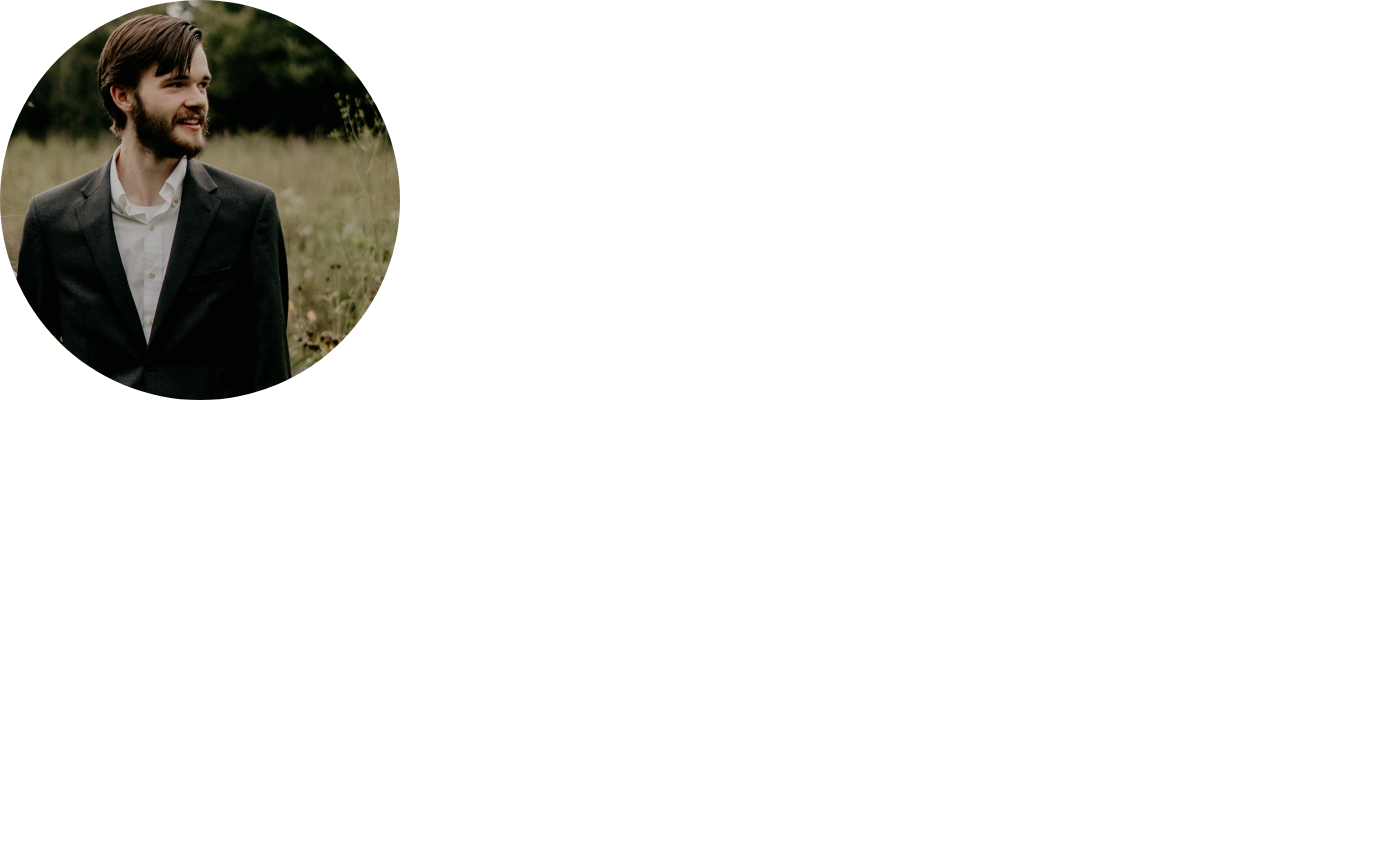
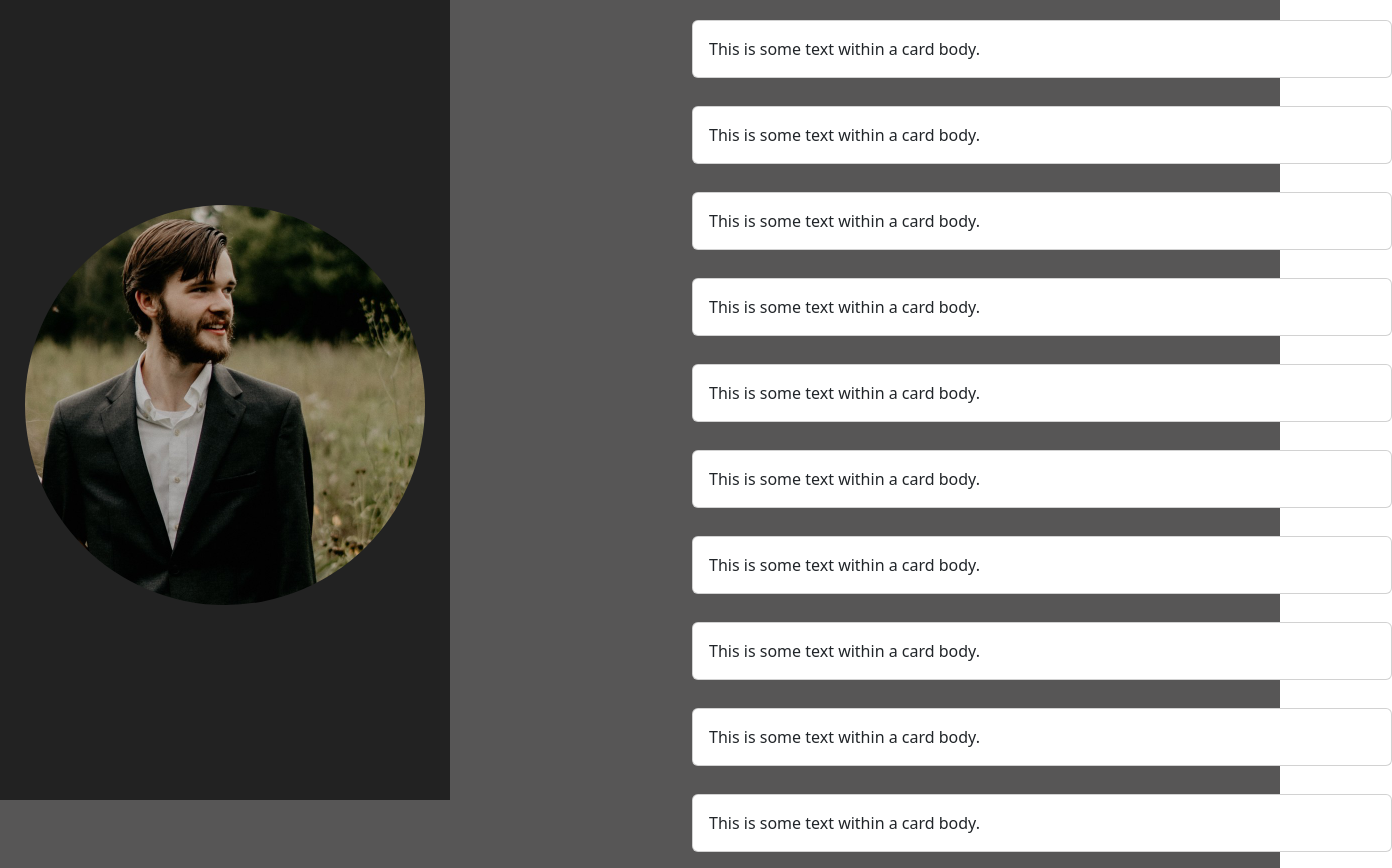
Before and after one commit to AndrewCWillis/awilliswebsite, a React (Create React App) app: page / in a window 1280 px wide. Shown: the top 868 px of the page, 1392 px wide, since content can reach past the window. Before the commit the page ends 800 px from the top, so only its background shows below. Built offline with nearby package versions, Linux system fonts and the light colour scheme.

Commit message:
created the basic layout

```diff
--- a/package.json
+++ b/package.json
@@ -7,12 +7,15 @@
     "@testing-library/jest-dom": "^5.16.5",
     "@testing-library/react": "^13.4.0",
     "@testing-library/user-event": "^13.5.0",
+    "bootstrap": "^5.2.3",
     "gh-pages": "^5.0.0",
     "react": "^18.2.0",
     "react-bootstrap": "^2.7.2",
     "react-dom": "^18.2.0",
+    "react-pro-sidebar": "^1.0.0",
     "react-router-dom": "^6.8.1",
-    "react-scripts": "5.0.1",
+    "react-scripts": "^5.0.1",
+    "react-sidebar": "^3.0.2",
     "web-vitals": "^2.1.4"
   },
   "scripts": {
--- a/src/App.js
+++ b/src/App.js
@@ -4,13 +4,16 @@ import {
 } from "react-router-dom";
 //https://v5.reactrouter.com/web/guides/quick-start#:~:text=1st%20Example%3A%20Basic%20Routing
 import Home from './pages/Home';
+import { ProSidebarProvider } from 'react-pro-sidebar';
 /*
 - implement routing later with a header (check the 499 final project)
 */
 function App() {
   return (
-    <div className="col-md-5 mx-auto my-auto h-100">
-      <Home />
+    <div style = {{background : "#575656"}}>
+      <ProSidebarProvider>
+        <Home />
+      </ProSidebarProvider>
     </div>
   );
 }
--- /dev/null
+++ b/src/components/Header.js
@@ -0,0 +1,33 @@
+import React, { useState } from 'react';
+import Me from '../components/myBust.js'
+
+const Sidebar = () => {
+    const sidebar = {
+        position: "fixed",
+        /* Fixed Sidebar (stay in place on scroll and position relative to viewport) */
+        height: "100%",
+        width: 450,
+        /* Set the width of the sidebar */
+        zIndex: "1",
+        /* Stay on top of everything */
+        top: "3.4em",
+        /* Stay at the top */
+        backgroundColor: "#222",
+        /* Black */
+        overflowX: "hidden",
+        /* Disable horizontal scroll */
+        paddingTop: "10px",
+        top: "0",
+        justifyContent: "center",
+        alignItems: "center",
+        display: 'flex',
+        flexDirection: 'column',
+    }
+    return (
+            <div style = {sidebar}>
+                <Me />
+            </div>
+     );
+}
+
+export default Sidebar;
--- /dev/null
+++ b/src/components/mainContent.js
@@ -0,0 +1,52 @@
+import React from 'react';
+import Card from 'react-bootstrap/Card';
+import Stack from 'react-bootstrap/Stack';
+/*
+    - will return the main content of the home page of the website
+*/
+const Content = () => {
+    return (
+        <div style = {{justifyContent: "center", marginLeft: 450}}>
+            <Stack gap={2} className="col-md-5 mx-auto">
+                <Card style={{ marginTop: 20, width: 700}}>
+                    <Card.Body>This is some text within a card body.</Card.Body>
+                </Card>
+                <Card style={{ marginTop: 20, width: 700}}>
+                    <Card.Body>This is some text within a card body.</Card.Body>
+                </Card>
+                <Card style={{ marginTop: 20, width: 700}}>
+                    <Card.Body>This is some text within a card body.</Card.Body>
+                </Card>
+                <Card style={{ marginTop: 20, width: 700}}>
+                    <Card.Body>This is some text within a card body.</Card.Body>
+                </Card>
+                <Card style={{ marginTop: 20, width: 700}}>
+                    <Card.Body>This is some text within a card body.</Card.Body>
+                </Card>
+                <Card style={{ marginTop: 20, width: 700}}>
+                    <Card.Body>This is some text within a card body.</Card.Body>
+                </Card>
+                <Card style={{ marginTop: 20, width: 700}}>
+                    <Card.Body>This is some text within a card body.</Card.Body>
+                </Card>
+                <Card style={{ marginTop: 20, width: 700}}>
+                    <Card.Body>This is some text within a card body.</Card.Body>
+                </Card>
+                <Card style={{ marginTop: 20, width: 700}}>
+                    <Card.Body>This is some text within a card body.</Card.Body>
+                </Card>
+                <Card style={{ marginTop: 20, width: 700}}>
+                    <Card.Body>This is some text within a card body.</Card.Body>
+                </Card>
+                <Card style={{ marginTop: 20, width: 700}}>
+                    <Card.Body>This is some text within a card body.</Card.Body>
+                </Card>
+                <Card style={{ marginTop: 20, width: 700}}>
+                    <Card.Body>This is some text within a card body.</Card.Body>
+                </Card>
+            </Stack>
+        </div>
+    );
+}
+
+export default Content;
--- a/src/index.js
+++ b/src/index.js
@@ -3,6 +3,7 @@ import ReactDOM from 'react-dom/client';
 import './index.css';
 import App from './App';
 import reportWebVitals from './reportWebVitals';
+import '../node_modules/bootstrap/dist/css/bootstrap.min.css';
 
 const root = ReactDOM.createRoot(document.getElementById('root'));
 root.render(
--- a/src/pages/Home.js
+++ b/src/pages/Home.js
@@ -1,11 +1,14 @@
 import React from 'react';
-import Me from '../components/myBust.js'
+import Header from '../components/Header.js';
+import Content from '../components/mainContent.js';
 
 const Home = () => {
     return (
-        <div>
-            <Me />
-        </div>
+        <>
+            <Content />
+            <Header />
+
+        </>
     );
 }
 
```
Also changed, not shown: 1 other file (tests, documents, lock files or other folders).
